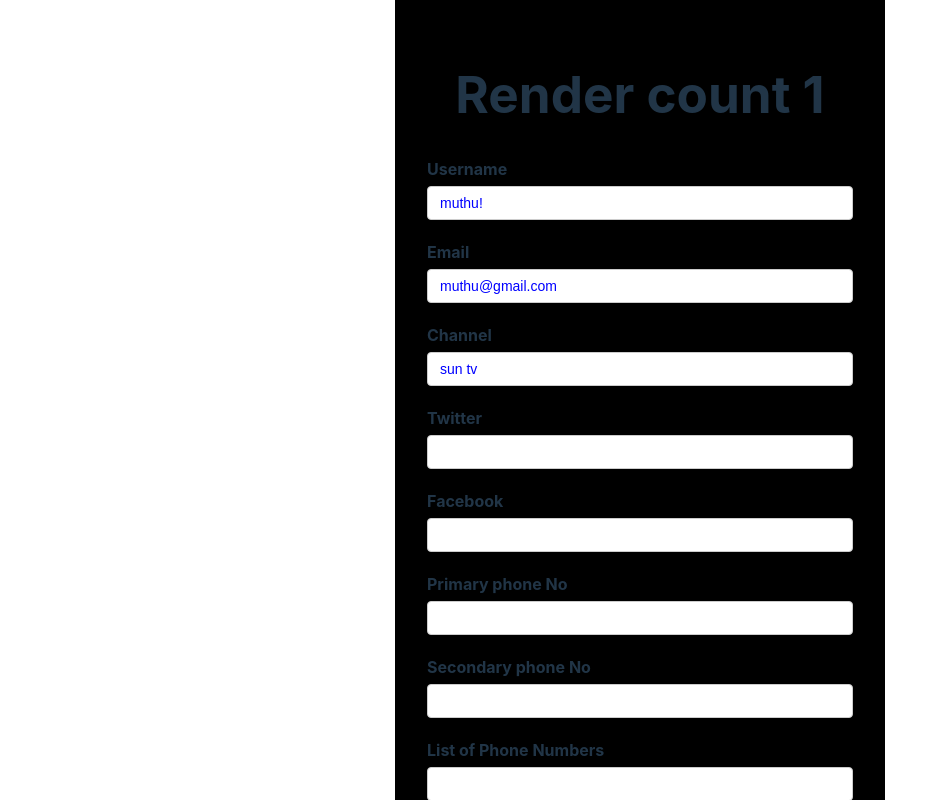
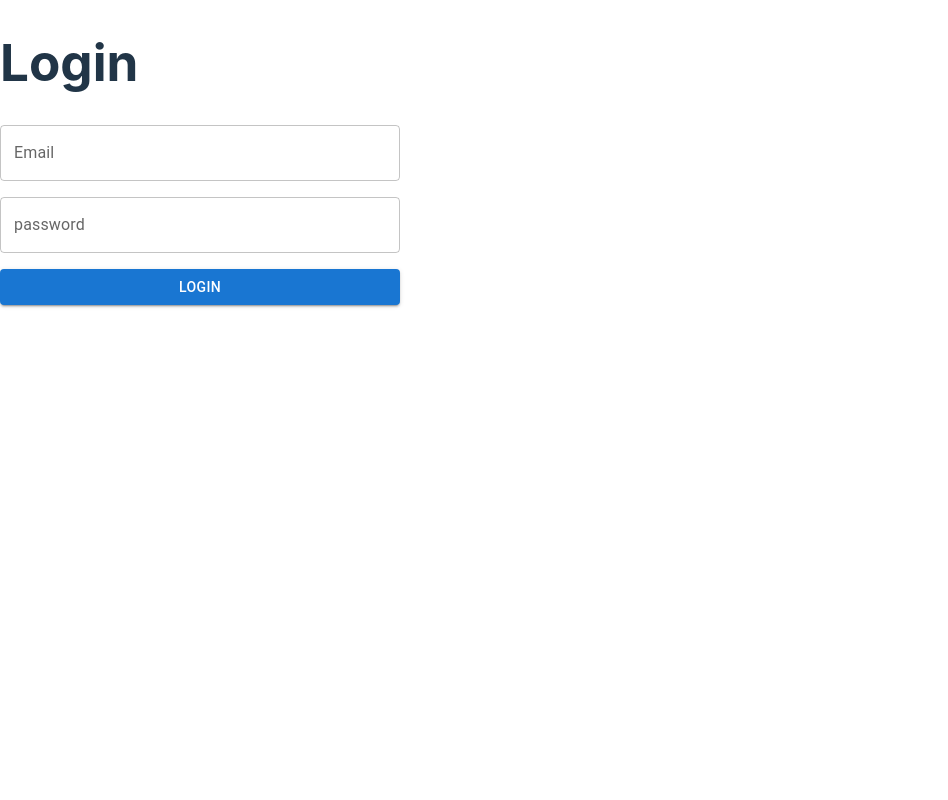
Before and after one commit to muthupandi26/react-hook-form, a React (Vite) app: page / in a window 1280 px wide. Shown: the top 800 px of the page, without its empty margins (0-948 px from the left). Built offline with nearby package versions, Linux system fonts and the light colour scheme.

Commit message:
created simple form using mui

```diff
--- a/package.json
+++ b/package.json
@@ -10,6 +10,9 @@
     "preview": "vite preview"
   },
   "dependencies": {
+    "@emotion/react": "^11.11.1",
+    "@emotion/styled": "^11.11.0",
+    "@mui/material": "^5.14.18",
     "react": "^18.2.0",
     "react-dom": "^18.2.0",
     "react-hook-form": "^7.48.2"
--- a/src/components/Form.tsx
+++ b/src/components/Form.tsx
@@ -36,9 +36,18 @@ const Form = () => {
       dob: new Date(),
     },
   });
-  const { register, control, handleSubmit, formState, getValues, setValue } =
-    form;
-  const { errors } = formState;
+  const {
+    register,
+    control,
+    handleSubmit,
+    formState,
+    getValues,
+    setValue,
+    trigger,
+  } = form;
+  const { errors, isDirty, isValid } = formState;
+
+  console.log(isDirty, isValid, "isValid");
 
   const { fields, append, remove } = useFieldArray({
     name: "phNumbers",
@@ -236,12 +245,23 @@ const Form = () => {
           <p className="error">{errors.dob?.message}</p>
         </div>
 
-        <button style={{ marginTop: "10px" }}>submit</button>
+        <button disabled={!isDirty || !isValid} style={{ marginTop: "10px" }}>
+          submit
+        </button>
         <button type="button" onClick={handleGetValue}>
           Get Values
         </button>
         <button type="button" onClick={handleSetValue}>
           Set Value
+        </button>
+
+        <button
+          type="button"
+          onClick={() => {
+            trigger();
+          }}
+        >
+          Validate
         </button>
       </form>
       <DevTool control={control} />
--- /dev/null
+++ b/src/components/MuiFormLogin.tsx
@@ -0,0 +1,56 @@
+import { TextField, Button, Stack } from "@mui/material";
+import { useForm } from "react-hook-form";
+import { DevTool } from "@hookform/devtools";
+
+type FormValues = {
+  email: string;
+  password: string;
+};
+
+export const MuiFormLogin = () => {
+  const form = useForm<FormValues>({
+    defaultValues: {
+      email: "",
+      password: "",
+    },
+  });
+
+  const { register, handleSubmit, formState, control } = form;
+  const { errors } = formState;
+
+  const onsubmit = (data: FormValues) => {
+    console.log(data);
+  };
+
+  return (
+    <>
+      <h1>Login</h1>
+      <form onSubmit={handleSubmit(onsubmit)} noValidate>
+        <Stack spacing={2} width={400}>
+          <TextField
+            label="Email"
+            type="email"
+            {...register("email", {
+              required: "Email is required",
+            })}
+            error={!!errors.email}
+            helperText={errors.email?.message}
+          />
+          <TextField
+            label="password"
+            type="password"
+            {...register("password", {
+              required: "password is required",
+            })}
+            error={!!errors.password}
+            helperText={errors.password?.message}
+          />
+          <DevTool control={control} />
+          <Button type="submit" variant="contained" color="primary">
+            Login
+          </Button>
+        </Stack>
+      </form>
+    </>
+  );
+};
--- a/src/main.tsx
+++ b/src/main.tsx
@@ -1,10 +1,12 @@
-import React from 'react'
-import ReactDOM from 'react-dom/client'
-import App from './App.tsx'
-import './index.css'
+import React from "react";
+import ReactDOM from "react-dom/client";
+import App from "./App.tsx";
+import "./index.css";
+import { MuiFormLogin } from "./components/MuiFormLogin.tsx";
 
-ReactDOM.createRoot(document.getElementById('root')!).render(
+ReactDOM.createRoot(document.getElementById("root")!).render(
   <React.StrictMode>
-    <App />
-  </React.StrictMode>,
-)
+    {/* <App /> */}
+    <MuiFormLogin />
+  </React.StrictMode>
+);
```
